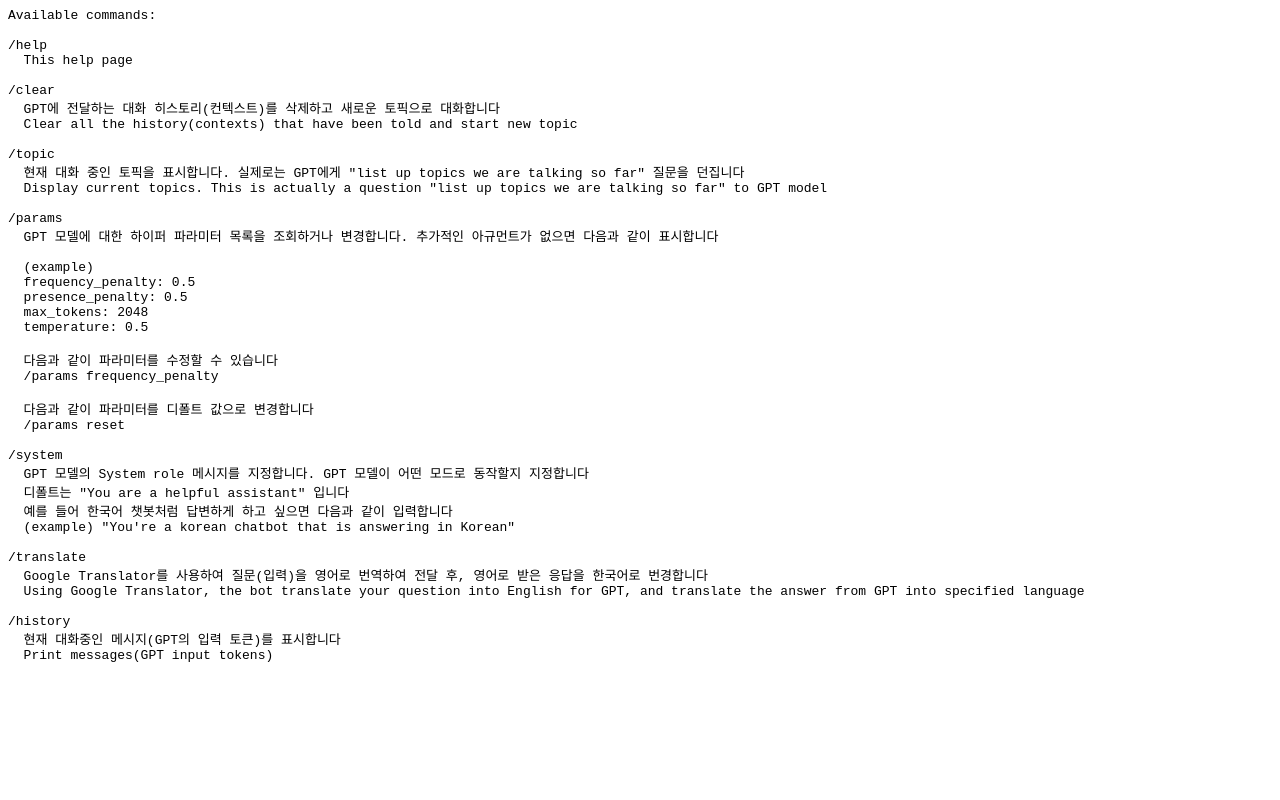
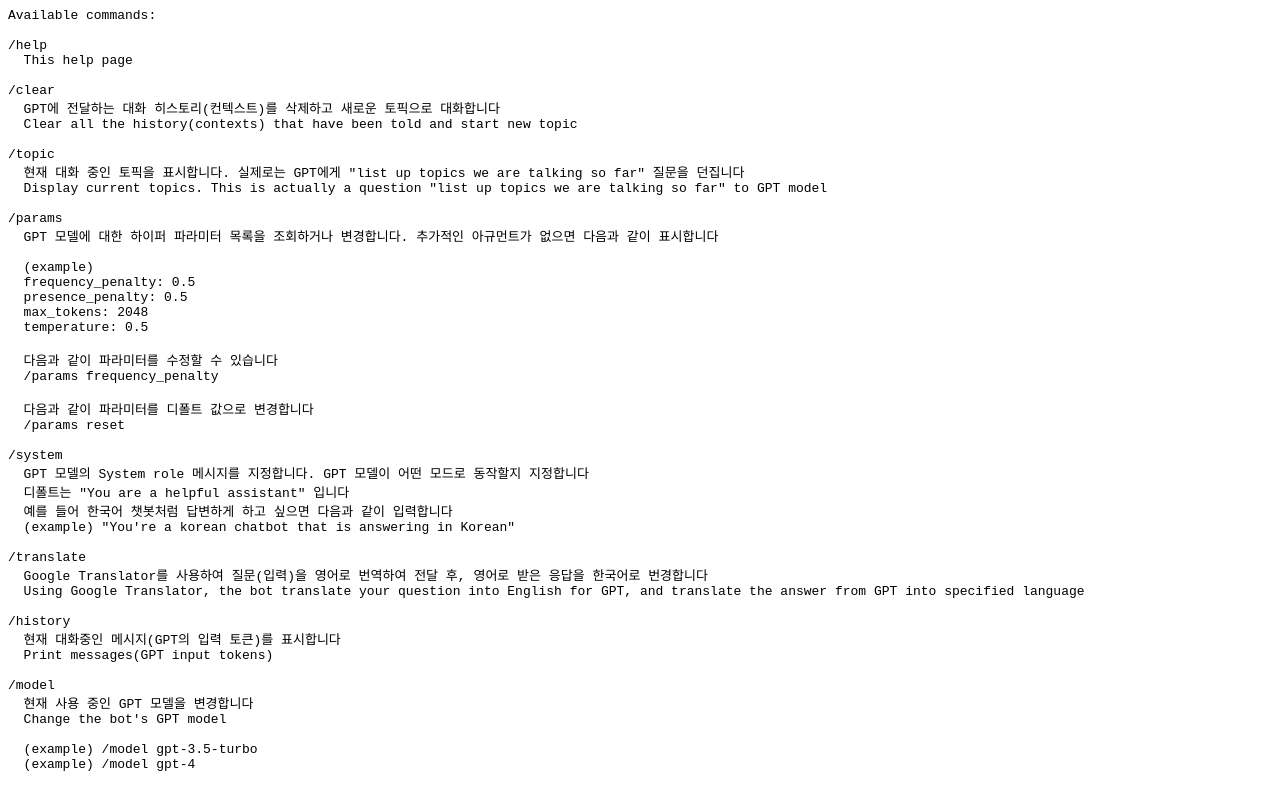
Before and after one commit to javalove93/telegram-gptbot, a plain HTML site: page docs/index.html in a window 1280 px wide. Drawn offline with Linux system fonts and the light colour scheme.

Commit message:
Update index.html

```diff
--- a/docs/index.html
+++ b/docs/index.html
@@ -27,7 +27,7 @@ Available commands:
   다음과 같이 파라미터를 디폴트 값으로 변경합니다
   /params reset
 
-/system
+/system <role message>
   GPT 모델의 System role 메시지를 지정합니다. GPT 모델이 어떤 모드로 동작할지 지정합니다
   디폴트는 "You are a helpful assistant" 입니다
   예를 들어 한국어 챗봇처럼 답변하게 하고 싶으면 다음과 같이 입력합니다
@@ -41,4 +41,11 @@ Available commands:
   현재 대화중인 메시지(GPT의 입력 토큰)를 표시합니다
   Print messages(GPT input tokens)
 
+/model <model>
+  현재 사용 중인 GPT 모델을 변경합니다
+  Change the bot's GPT model
+
+  (example) /model gpt-3.5-turbo
+  (example) /model gpt-4
+
 </pre>
```
